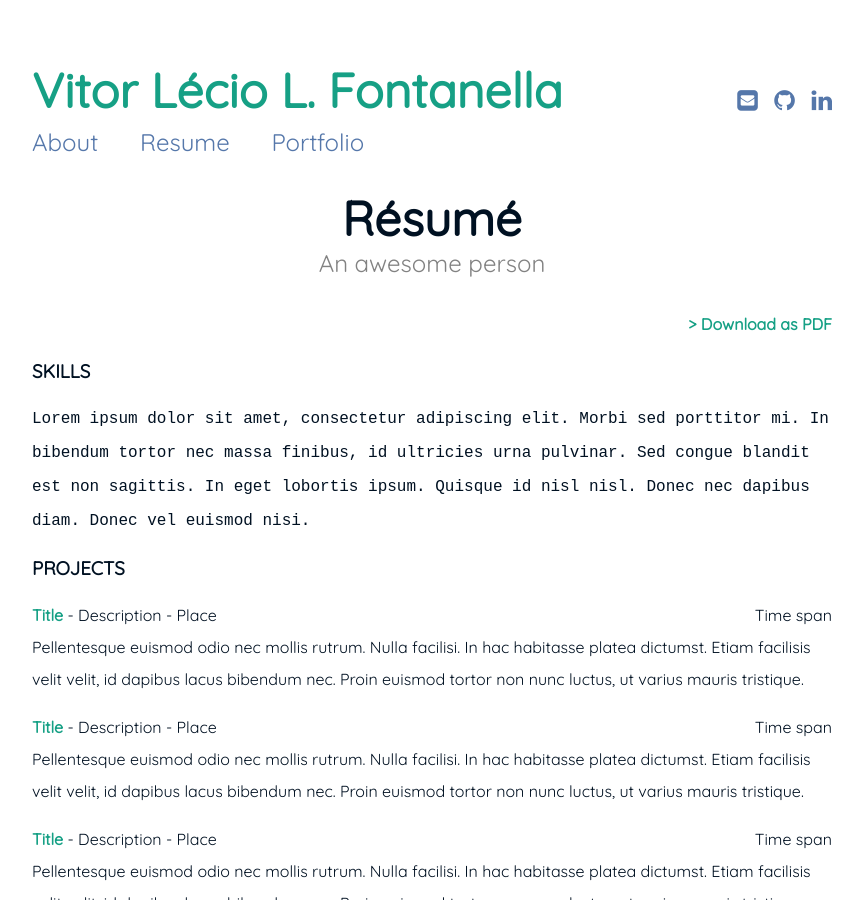
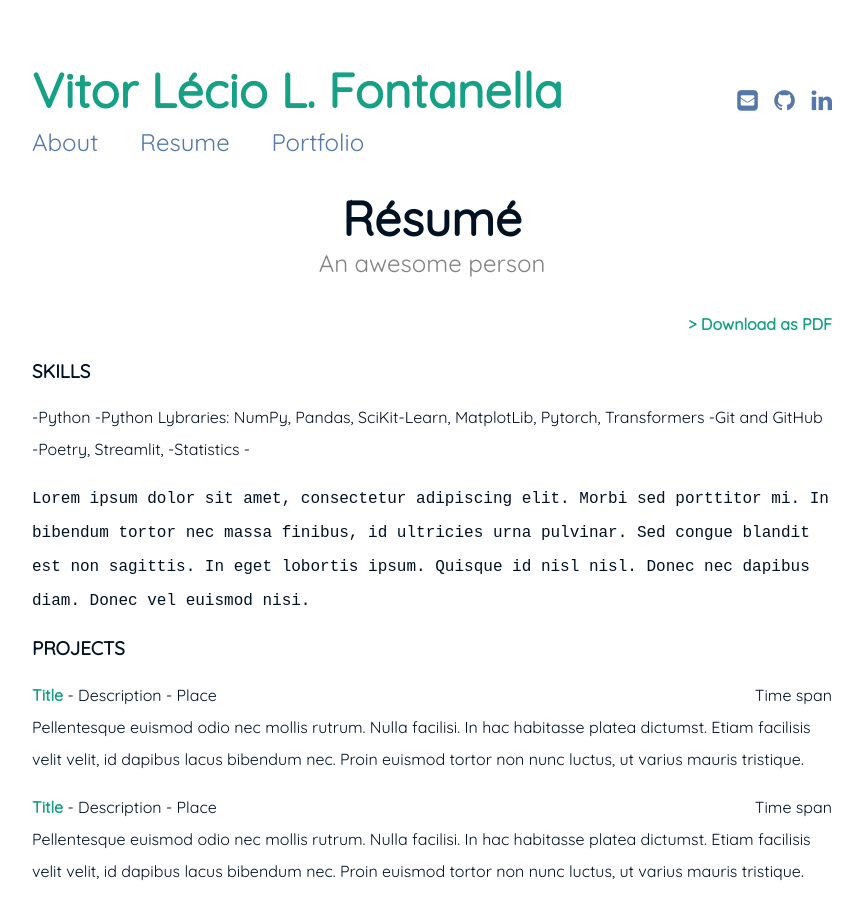
Before and after one commit to vitorlecio/vitorlecio.github.io, a Jekyll site: the page built from resume.md, in a window 1280 px wide and 900 px high. Shown: the whole window, without its empty margins (208-1071 px from the left). Built offline with Jekyll 4.4.1, drawn with Linux system fonts in a browser that asks for light colours.

````diff
--- a/resume.md
+++ b/resume.md
@@ -8,6 +8,14 @@ subtitle: An awesome person
 <br>
 
 ### SKILLS
+-Python
+-Python Lybraries:
+    NumPy, Pandas, SciKit-Learn, MatplotLib, Pytorch, Transformers
+-Git and GitHub
+-Poetry, Streamlit,
+-Statistics
+-
+
 ``` Lorem ipsum dolor sit amet, consectetur adipiscing elit. Morbi sed porttitor mi. In bibendum tortor nec massa finibus, id ultricies urna pulvinar. Sed congue blandit est non sagittis. In eget lobortis ipsum. Quisque id nisl nisl. Donec nec dapibus diam. Donec vel euismod nisi.  ```
 
 ### PROJECTS
````
Also changed, not shown: blog.md (+15 -27 lines).
